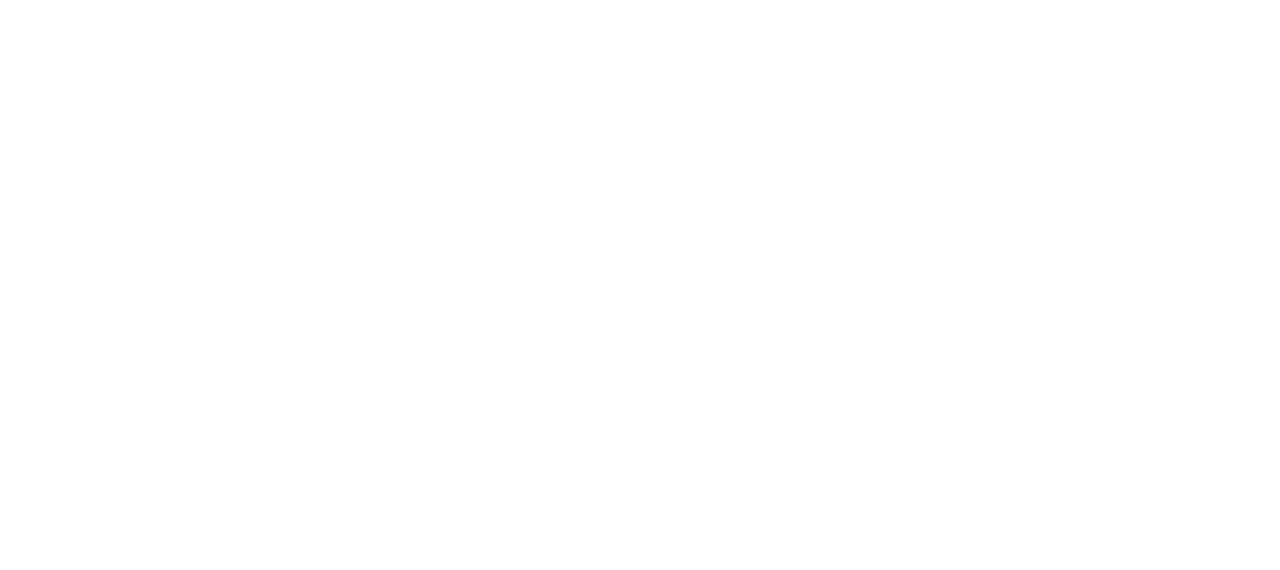
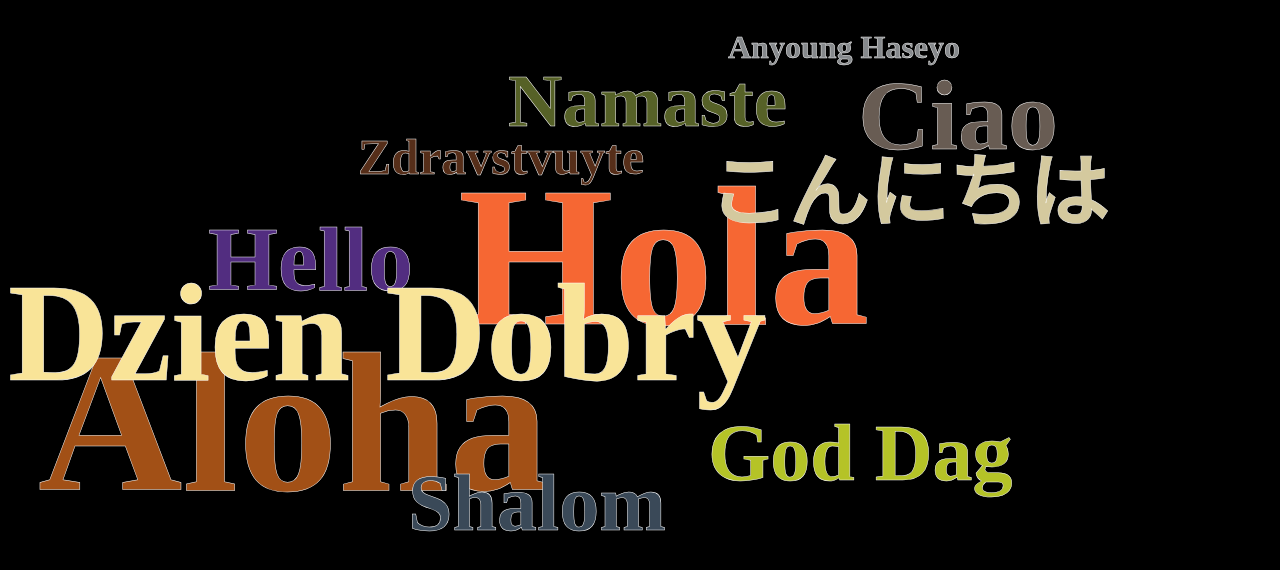
Before and after one commit to Yacode13/WebDev, a plain HTML site: page practice_1/practice_1.html in a window 1280 px wide. Drawn offline with Linux system fonts and the light colour scheme; a web font is replaced by a local one.

Commit message:
first version of the practice

```diff
--- a/practice_1/css/styles.css
+++ b/practice_1/css/styles.css
@@ -0,0 +1,82 @@
+body{
+    background-color: black;
+}
+
+
+h1{
+    position:absolute;
+    font-family: 'Solway', serif;
+    -webkit-text-stroke: 0.5px white;
+}
+
+.mx{
+    color: #f66733;
+    font-size: 200px;
+    margin-left: 450px;
+}
+
+.us{
+    color:#522d80;
+    font-size: 90px;
+    padding: 140px 200px;
+}
+
+.jp{
+    color:#d4c99e;
+    font-size: 80px;
+    margin-top: 120px;
+    margin-left: 700px;
+}
+
+.it{
+    color:#685c53;
+    font-size: 100px;
+    margin-top: 50px;
+    margin-left: 850px;
+}
+
+.hw{
+    color:#a25016;
+    font-size: 200px;
+    margin-top: 300px;
+    margin-left: 30px;
+}
+
+.ru{
+    color:#562e19 ;
+    font-size: 50px;
+    margin-top: 120px;
+    margin-left: 350px;
+}
+
+.ko{
+    color:#86898c;
+    margin-left: 720px;
+}
+
+.po{
+    color:#f9e498;
+    font-size: 140px;
+    padding: 150px 0;
+}
+
+.hi{
+    color:#566127;
+    font-size: 75px;
+    margin-top: 50px;
+    margin-left: 500px;
+}
+
+.he{
+    color:#3a4958;
+    margin-top: 450px;
+    padding: 0 400px;
+    font-size: 80px;
+}
+
+.sw{
+    color:#b5c327;
+    font-size: 80px;
+    margin-top: 400px;
+    margin-left: 700px;
+}
--- a/practice_1/practice_1.html
+++ b/practice_1/practice_1.html
@@ -1,12 +1,29 @@
+<!DOCTYPE html>
 <html lang="en">
 <head>
     <meta charset="UTF-8">
     <meta http-equiv="X-UA-Compatible" content="IE=edge">
     <meta name="viewport" content="width=device-width, initial-scale=1.0">
+    <title>Practice 1</title>
     <link rel="stylesheet" href="css/styles.css">
-    <title>Document</title>
+    <link rel="preconnect" href="https://fonts.googleapis.com">
+    <link rel="preconnect" href="https://fonts.gstatic.com" crossorigin>
+    <link href="https://fonts.googleapis.com/css2?family=Acme&family=Solway:wght@800&family=Source+Code+Pro:wght@200;500;900&display=swap" rel="stylesheet">
 </head>
 <body>
+    <div>
+    <h1 class="mx">Hola</h1>
+    <h1 class="us">Hello</h1>
+    <h1 class="jp">こんにちは</h1>
+    <h1 class="it">Ciao</h1>
+    <h1 class="hw">Aloha</h1>
+    <h1 class="ru"> Zdravstvuyte </h1>
+    <h1 class="ko"> Anyoung Haseyo </h1>
+    <h1 class="po"> Dzien Dobry </h1>
+    <h1 class="hi"> Namaste </h1>
+    <h1 class="he"> Shalom </h1>
+    <h1 class="sw"> God Dag </h1>
+    </div>
 
 </body>
 </html>
```
Also changed, not shown: index.html (+1 -1 lines).
